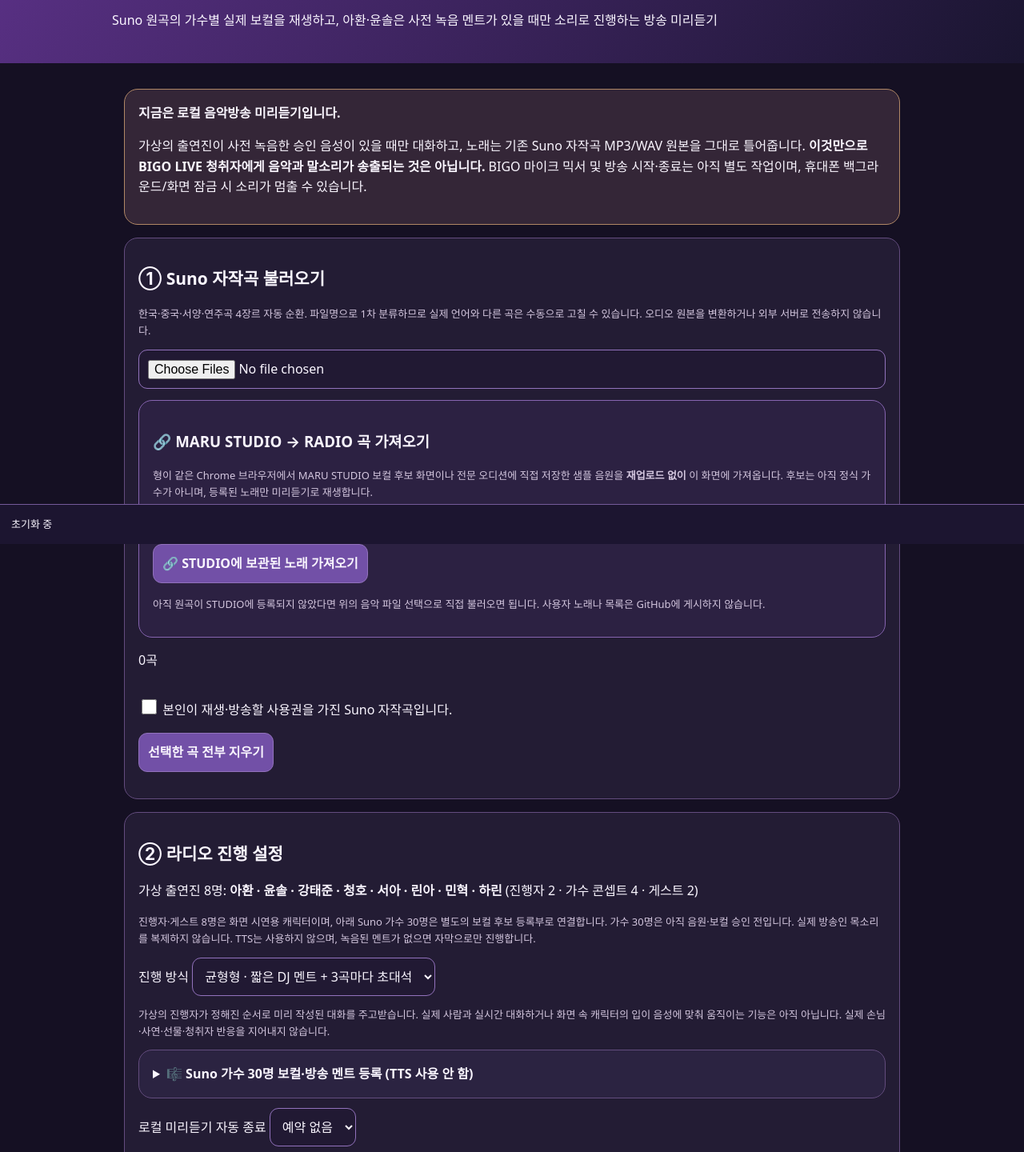
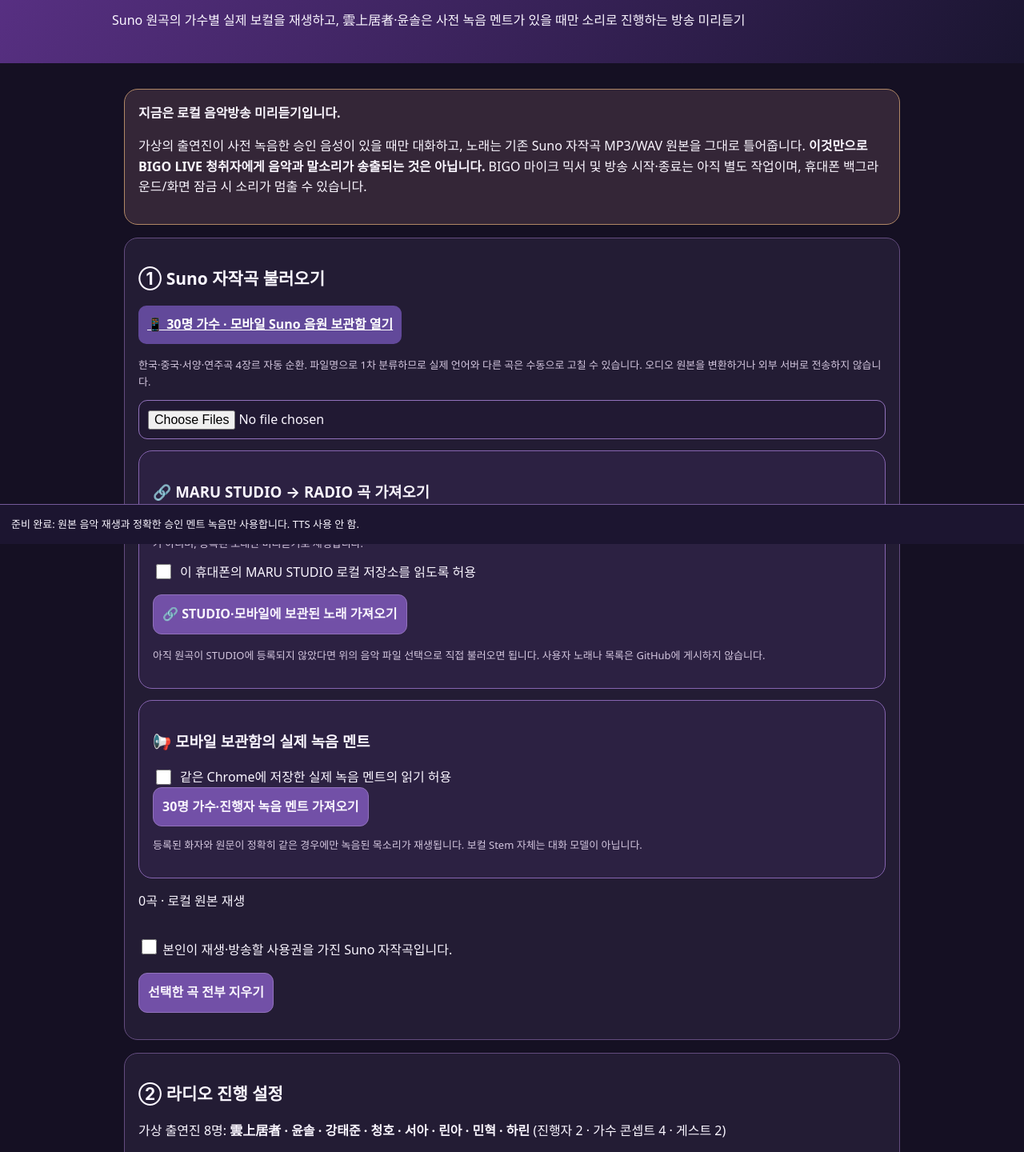
Before and after one commit to skytins3-png/maru-ai-song-studio, a plain HTML site: page vocal-studio/radio-show.html in a window 1280 px wide. Shown: the part 120-1560 px from the top of the page at 80% size. Drawn offline with Linux system fonts and the light colour scheme.

Commit message:
Make existing RADIO SHOW import persistent Suno songs/cues and show current presenter alias

```diff
--- a/vocal-studio/radio-show.html
+++ b/vocal-studio/radio-show.html
@@ -9,15 +9,21 @@ input[type=file],input[type=text]{max-width:100%;width:100%}button{background:#7
 .small{font-size:13px;color:#d3c6de}#speaker{font-weight:800;color:#ffdfaa}#dialogue{min-height:95px;font-size:clamp(18px,4.4vw,27px);line-height:1.6;white-space:pre-wrap}
 #now{font-size:19px;font-weight:800;margin:14px 0}audio{width:100%}#songs{max-height:220px;overflow-y:auto;padding-left:26px}#songs li{padding:5px;border-bottom:1px solid #45365e;word-break:break-word}#songs select{padding:5px}
 #status{position:sticky;bottom:0;background:#1c1530;border-top:1px solid #745a9a;padding:14px;margin:0;font-size:13px}footer{text-align:center;color:#bdb0cc;padding:20px}
-</style><link rel="stylesheet" href="./radio-stage.css?v=2"></head><body><header><div><a href="./">← MARU STUDIO</a><h1>📻 MARU RADIO SHOW</h1><p>Suno 원곡의 가수별 실제 보컬을 재생하고, 아환·윤솔은 사전 녹음 멘트가 있을 때만 소리로 진행하는 방송 미리듣기</p></div></header>
+</style><link rel="stylesheet" href="./radio-stage.css?v=2"></head><body><header><div><a href="./">← MARU STUDIO</a><h1>📻 MARU RADIO SHOW</h1><p>Suno 원곡의 가수별 실제 보컬을 재생하고, 雲上居者·윤솔은 사전 녹음 멘트가 있을 때만 소리로 진행하는 방송 미리듣기</p></div></header>
 <main><section class="panel warn"><strong>지금은 로컬 음악방송 미리듣기입니다.</strong><p>가상의 출연진이 사전 녹음한 승인 음성이 있을 때만 대화하고, 노래는 기존 Suno 자작곡 MP3/WAV 원본을 그대로 틀어줍니다. <strong>이것만으로 BIGO LIVE 청취자에게 음악과 말소리가 송출되는 것은 아닙니다.</strong> BIGO 마이크 믹서 및 방송 시작·종료는 아직 별도 작업이며, 휴대폰 백그라운드/화면 잠금 시 소리가 멈출 수 있습니다.</p></section>
-<section class="panel"><h2>① Suno 자작곡 불러오기</h2><p class="small">한국·중국·서양·연주곡 4장르 자동 순환. 파일명으로 1차 분류하므로 실제 언어와 다른 곡은 수동으로 고칠 수 있습니다. 오디오 원본을 변환하거나 외부 서버로 전송하지 않습니다.</p><input id="files" type="file" accept="audio/*,.mp3,.wav,.m4a,.aac,.ogg,.flac" multiple aria-label="Suno 자작곡 파일 추가"><div class="panel" style="margin:14px 0;background:#2c2142;border-color:#8664b0"><h3>🔗 MARU STUDIO → RADIO 곡 가져오기</h3>
-<p class="small">형이 같은 Chrome 브라우저에서 MARU STUDIO 보컬 후보 화면이나 전문 오디션에 직접 저장한 샘플 음원을 <b>재업로드 없이</b> 이 화면에 가져옵니다. 후보는 아직 정식 가수가 아니며, 등록된 노래만 미리듣기로 재생합니다.</p>
+<section class="panel"><h2>① Suno 자작곡 불러오기</h2>
+<p><a href="./mobile-suno.html" style="display:inline-block;background:#62499a;padding:11px;border-radius:10px;color:white;font-weight:800">📱 30명 가수 · 모바일 Suno 음원 보관함 열기</a></p><p class="small">한국·중국·서양·연주곡 4장르 자동 순환. 파일명으로 1차 분류하므로 실제 언어와 다른 곡은 수동으로 고칠 수 있습니다. 오디오 원본을 변환하거나 외부 서버로 전송하지 않습니다.</p><input id="files" type="file" accept="audio/*,.mp3,.wav,.m4a,.aac,.ogg,.flac" multiple aria-label="Suno 자작곡 파일 추가"><div class="panel" style="margin:14px 0;background:#2c2142;border-color:#8664b0"><h3>🔗 MARU STUDIO → RADIO 곡 가져오기</h3>
+<p class="small">형이 같은 Chrome 브라우저에서 MARU STUDIO 또는 MARU SUNO 모바일 보관함에 등록한 원본 음원을 <b>재업로드 없이</b> 이 화면에 가져옵니다. 후보는 아직 정식 가수가 아니며, 등록된 노래만 미리듣기로 재생합니다.</p>
 <label style="display:flex;gap:8px;align-items:center"><input id="bridgeConsent" type="checkbox"> 이 휴대폰의 MARU STUDIO 로컬 저장소를 읽도록 허용</label>
-<p><button id="importStudio" type="button">🔗 STUDIO에 보관된 노래 가져오기</button></p>
+<p><button id="importStudio" type="button">🔗 STUDIO·모바일에 보관된 노래 가져오기</button></p>
 <p class="small">아직 원곡이 STUDIO에 등록되지 않았다면 위의 음악 파일 선택으로 직접 불러오면 됩니다. 사용자 노래나 목록은 GitHub에 게시하지 않습니다.</p></div>
+<div class="panel" style="margin:12px 0;background:#2c2142;border-color:#8664b0">
+<h3>📢 모바일 보관함의 실제 녹음 멘트</h3>
+<label style="display:flex;gap:8px;align-items:center"><input id="mobileCueConsent" type="checkbox"> 같은 Chrome에 저장한 실제 녹음 멘트의 읽기 허용</label>
+<button id="importMobileCues" type="button">30명 가수·진행자 녹음 멘트 가져오기</button>
+<p class="small">등록된 화자와 원문이 정확히 같은 경우에만 녹음된 목소리가 재생됩니다. 보컬 Stem 자체는 대화 모델이 아닙니다.</p></div>
 <p id="count">0곡</p><ol id="songs"></ol><label><input id="rights" type="checkbox"> 본인이 재생·방송할 사용권을 가진 Suno 자작곡입니다.</label><p><button id="clear">선택한 곡 전부 지우기</button></p></section>
-<section class="panel"><h2>② 라디오 진행 설정</h2><p>가상 출연진 8명: <b>아환 · 윤솔 · 강태준 · 청호 · 서아 · 린아 · 민혁 · 하린</b> (진행자 2 · 가수 콘셉트 4 · 게스트 2)</p><p class="small">진행자·게스트 8명은 화면 시연용 캐릭터이며, 아래 Suno 가수 30명은 별도의 보컬 후보 등록부로 연결합니다. 가수 30명은 아직 음원·보컬 승인 전입니다. 실제 방송인 목소리를 복제하지 않습니다. TTS는 사용하지 않으며, 녹음된 멘트가 없으면 자막으로만 진행합니다.</p>
+<section class="panel"><h2>② 라디오 진행 설정</h2><p>가상 출연진 8명: <b>雲上居者 · 윤솔 · 강태준 · 청호 · 서아 · 린아 · 민혁 · 하린</b> (진행자 2 · 가수 콘셉트 4 · 게스트 2)</p><p class="small">진행자·게스트 8명은 화면 시연용 캐릭터이며, 아래 Suno 가수 30명은 별도의 보컬 후보 등록부로 연결합니다. 가수 30명은 아직 음원·보컬 승인 전입니다. 실제 방송인 목소리를 복제하지 않습니다. TTS는 사용하지 않으며, 녹음된 멘트가 없으면 자막으로만 진행합니다.</p>
 <label for="talkFlow">진행 방식</label>
 <select id="talkFlow" aria-label="음악방송 대화 길이">
 <option value="balanced" selected>균형형 · 짧은 DJ 멘트 + 3곡마다 초대석</option>
@@ -34,15 +40,15 @@ input[type=file],input[type=text]{max-width:100%;width:100%}button{background:#7
 <div class="row"><button id="sunoVoicePreview" type="button">▶ 선택한 가수 보컬 들어보기</button><button id="sunoVoiceRelease" type="button">보컬 연결 해제</button></div>
 <hr>
 <p class="small">초대석 대화에 실제 목소리를 넣으려면 <b>그 문장을 실제로 말한 승인된 녹음</b>을 등록하세요. 정확히 일치하는 대본에서만 음성을 재생합니다. 멘트 녹음이 없으면 자막만 표시하고 TTS는 사용하지 않습니다.</p>
-<p><label for="cueSpeaker">멘트 화자 <select id="cueSpeaker"><option>아환</option><option>윤솔</option><option>강태준</option><option>청호</option><option>서아</option><option>린아</option><option>민혁</option><option>하린</option></select></label></p>
-<p><label for="cueText">녹음 파일에서 실제로 말한 문장 <input id="cueText" type="text" maxlength="240" placeholder="예: 안녕하세요. MARU RADIO의 아환입니다."></label></p>
+<p><label for="cueSpeaker">멘트 화자 <select id="cueSpeaker"><option>雲上居者</option><option>윤솔</option><option>강태준</option><option>청호</option><option>서아</option><option>린아</option><option>민혁</option><option>하린</option></select></label></p>
+<p><label for="cueText">녹음 파일에서 실제로 말한 문장 <input id="cueText" type="text" maxlength="240" placeholder="예: 안녕하세요. MARU RADIO의 雲上居者입니다."></label></p>
 <p><label for="cueFile">해당 문장의 녹음 파일 (20MB 이하) <input id="cueFile" type="file" accept="audio/*,.mp3,.wav,.m4a,.aac,.ogg,.flac"></label></p>
 <p id="sunoVoiceStatus" class="small" role="status">가수별 오디오 연결 준비 중</p>
 <p class="small">이 파일들은 현재 브라우저에서만 연결하고 서버에 보내지 않습니다. 페이지를 닫으면 연결이 해제됩니다. Suno 원곡의 가수와 실제 말하는 음성이 같다는 사실은 별도의 오디오 검증이 필요합니다.</p>
 </details>
 <label for="minutes">로컬 미리듣기 자동 종료</label> <select id="minutes"><option value="0">예약 없음</option><option value="30">30분</option><option value="60">1시간</option><option value="120">2시간</option></select>
 <div class="row" style="margin-top:14px"><button id="start">▶ 라디오 시작</button><button id="next">⏭ 다음 곡</button><button id="stop">■ 전체 중지</button></div>
-<p><button id="demoTalk" type="button">🛋 아환·윤솔 초대석 자막·녹음 멘트 시연</button></p>
+<p><button id="demoTalk" type="button">🛋 雲上居者·윤솔 초대석 자막·녹음 멘트 시연</button></p>
 <p class="small">한 번 누르면 가상 진행자의 대본 자막과 등록된 승인 음성 클립을 시연합니다. 음성 클립이 없다면 소리는 나지 않습니다. 실제 손님이 말하거나 실시간 반응하는 방송이 아니며, 시연 중에는 전체 중지로 멈출 수 있습니다.</p>
 <p class="small">재생: 한국→중국→서양→연주 순환(없는 장르는 건너뜀), 20분 안에 같은 파일 재생 금지. 전체 곡이 최근 재생한 곡이면 자동 중지.</p></section>
 <section class="panel"><h2>③ 영상 무대 · 초대석 · 진행자 방송 화면</h2>
@@ -60,18 +66,18 @@ input[type=file],input[type=text]{max-width:100%;width:100%}button{background:#7
   <button type="button" data-stage-preview="stage">🎤 무대 보기</button>
   <button type="button" data-stage-preview="talk">🛋 초대석 보기</button>
   <button type="button" data-stage-preview="bridge">🎙 진행자 보기</button>
-  <button type="button" id="stageAhwanPhoto">📷 아환 공식 사진 적용</button>
+  <button type="button" id="stageAhwanPhoto">📷 雲上居者 공식 사진 적용</button>
   <label for="stageRatio">화면 <select id="stageRatio"><option value="portrait">세로 9:16</option><option value="square">정사각 1:1</option></select></label>
  </div>
  <div class="visual-controls"><label for="stagePerson">캐릭터 <select id="stagePerson"></select></label></div>
- <p class="visual-note">아환 공식 사진은 📷 버튼으로 적용하세요. 다른 출연자의 사진도 캐릭터를 선택해 등록할 수 있습니다. 사진은 정지 화면이며 실제로 말하거나 노래하는 영상은 아닙니다.</p>
+ <p class="visual-note">雲上居者 공식 사진은 📷 버튼으로 적용하세요. 다른 출연자의 사진도 캐릭터를 선택해 등록할 수 있습니다. 사진은 정지 화면이며 실제로 말하거나 노래하는 영상은 아닙니다.</p>
  <label class="small"><input id="stageRights" type="checkbox"> 영상·사진 및 등장 인물의 초상·공연·방송 사용권을 확인했습니다.</label>
  <label class="small"><input id="stageKeepLocal" type="checkbox"> 사진을 이 브라우저에만 저장하여 다음에도 그대로 사용 (선택)</label>
  <div class="visual-controls"><input id="stageFile" type="file" accept="video/mp4,video/webm,image/jpeg,image/png,image/webp" aria-label="선택한 캐릭터 영상 또는 사진 등록"><button id="stageRemove" type="button">영상 연결 해제</button></div>
  <p id="stageFeedback" class="visual-note" role="status">캐릭터 미리보기 준비 중</p>
 </div>
-<div id="speaker" aria-live="polite">진행자 대기</div><div id="dialogue" aria-live="polite">음악방송을 시작하면 아환·윤솔이 자연스럽게 노래를 소개하고 필요할 때만 초대석 대화를 이어갑니다.</div><div id="now">재생 대기</div><audio id="player" controls preload="none"></audio><p class="small">가수가 새로 실시간 노래하는 것이 아니라 이미 제작된 Suno 노래의 실제 보컬을 재생하는 방식입니다.</p></section>
+<div id="speaker" aria-live="polite">진행자 대기</div><div id="dialogue" aria-live="polite">음악방송을 시작하면 雲上居者·윤솔이 자연스럽게 노래를 소개하고 필요할 때만 초대석 대화를 이어갑니다.</div><div id="now">재생 대기</div><audio id="player" controls preload="none"></audio><p class="small">가수가 새로 실시간 노래하는 것이 아니라 이미 제작된 Suno 노래의 실제 보컬을 재생하는 방식입니다.</p></section>
 <section class="panel"><h2>④ 청취자 대화 시험</h2><p class="small">형이 직접 입력한 내용에 준비된 짧은 답변을 다음 곡 사이에 들려줍니다. BIGO 댓글을 자동 감지하거나 전송하지 않습니다.</p><input id="comment" type="text" maxlength="150" placeholder="예: 안녕하세요, 谢谢, 노래 좋아요" aria-label="시험할 청취자 메시지"><p><button id="send">답변 대기열에 추가</button></p></section>
 <section class="panel"><h2>⑤ 앞으로 연결할 기능</h2><p>✅ 녹음된 멘트만 재생·한국어/중국어 안내 자막·원곡 연속재생<br>✅ 장르 순환·20분 중복 방지·다음곡·로컬 종료 예약<br>✅ 수동 댓글 상황별 답변<br>✅ 같은 브라우저의 MARU STUDIO 로컬 음원 가져오기(명시적 동의)<br>✅ 무대·초대석·진행자 화면 전환 및 캐릭터별 로컬 영상/사진 미리보기<br>❌ BIGO 오디오LIVE 믹서의 실제 송출 확인<br>❌ 실시간 댓글 자동 수집 및 자동 답변 송출<br>❌ 실제 실시간 가창 영상 생성·입술 동기화·전문 AI 보컬 30명 제작 완료</p></section>
 </main><p id="status" role="status">초기화 중</p><footer>MARU STUDIO × MARU RADIO · 오디오 로컬 미리듣기</footer>
-<script src="./radio-show-engine.js?v=2"></script><script src="./radio-show-bridge.js?v=1"></script><script src="./radio-characters.js?v=1"></script><script src="./radio-suno-voice-library.js?v=1"></script><script src="./radio-stage-photo-store.js?v=1"></script><script src="./radio-stage.js?v=3"></script><script src="./radio-human-host.js?v=2"></script><script src="./radio-recorded-cues.js?v=1"></script><script src="./radio-show.js?v=6"></script></body></html>
+<script src="./radio-show-engine.js?v=2"></script><script src="./radio-show-bridge.js?v=2"></script><script src="./radio-characters.js?v=1"></script><script src="./radio-suno-voice-library.js?v=1"></script><script src="./mobile-suno-core.js?v=1"></script><script src="./radio-stage-photo-store.js?v=1"></script><script src="./radio-stage.js?v=3"></script><script src="./radio-human-host.js?v=2"></script><script src="./radio-recorded-cues.js?v=2"></script><script src="./radio-show.js?v=7"></script></body></html>
```
